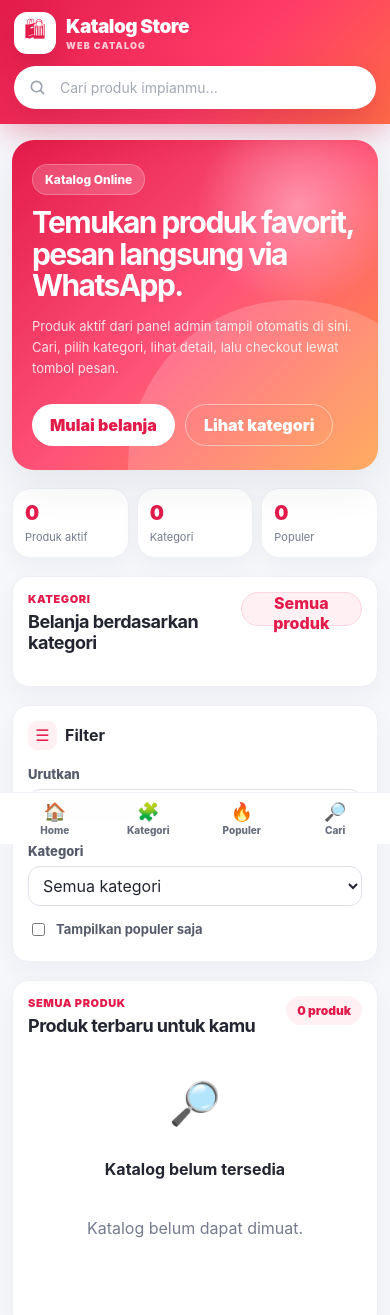
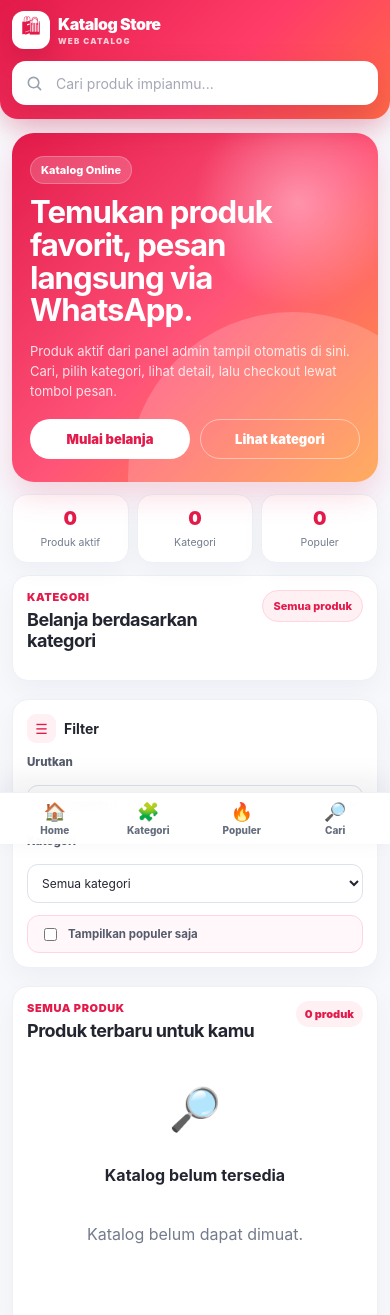
Before and after one commit to ramax100/KatalogRich, a website: page public/store.html in a window 390 px wide. Drawn offline with Linux system fonts and the light colour scheme; no server answers.

Commit message:
Improve web catalog responsive layout

```diff
--- a/public/store.css
+++ b/public/store.css
@@ -298,3 +298,132 @@ h2 { margin: 0; color: var(--ink); font-size: 22px; letter-spacing: -.5px; }
 @media (max-width: 390px) {
   .product-grid, .skeleton-grid { grid-template-columns: 1fr; }
 }
+
+/* === Responsive polish: tablet & mobile storefront === */
+@media (max-width: 1120px) {
+  .header-main,
+  .top-strip,
+  main { max-width: 100%; }
+  .hero-card { grid-template-columns: minmax(0, 1fr) 280px; padding: 30px; }
+  .promo-main { right: 0; width: 215px; }
+  .product-grid, .skeleton-grid { grid-template-columns: repeat(3, minmax(0, 1fr)); }
+}
+
+@media (max-width: 980px) {
+  .market-header { position: sticky; }
+  .header-main {
+    grid-template-columns: minmax(0, 1fr) auto;
+    gap: 12px;
+    padding: 13px 18px 16px;
+  }
+  .store-brand { min-width: 0; }
+  .store-brand strong { max-width: 46vw; }
+  .search-bar { grid-column: 1 / -1; order: 3; }
+  .header-action { display: inline-flex; height: 38px; padding: 0 13px; }
+  .hero-card { grid-template-columns: 1fr; min-height: auto; }
+  .hero-visual { display: none; }
+  .content-grid { grid-template-columns: 1fr; }
+  .filter-panel {
+    position: static;
+    display: grid;
+    grid-template-columns: repeat(2, minmax(0, 1fr));
+    gap: 10px 12px;
+  }
+  .filter-title { grid-column: 1 / -1; margin-bottom: 2px; }
+  .filter-panel label { margin: 0 0 6px; }
+  .filter-panel label:not(.check-line) { align-self: end; }
+  .filter-panel select { height: 42px; }
+  .check-line { grid-column: 1 / -1; min-height: 38px; margin: 2px 0 0 !important; padding: 0 12px; background: #fff7fa; border: 1px solid #ffd6df; border-radius: 12px; }
+  .product-grid, .skeleton-grid { grid-template-columns: repeat(2, minmax(0, 1fr)); }
+}
+
+@media (max-width: 720px) {
+  body { background: #f7f8fc; }
+  .market-header { border-radius: 0 0 18px 18px; }
+  .header-main { padding: 11px 12px 14px; }
+  .brand-bag { width: 38px; height: 38px; border-radius: 12px; font-size: 20px; }
+  .store-brand { gap: 8px; }
+  .store-brand strong { max-width: 58vw; font-size: 16px; }
+  .store-brand small { font-size: 8px; }
+  .header-action { display: none; }
+  .search-bar {
+    height: 44px;
+    grid-template-columns: 21px 1fr;
+    padding: 0 13px;
+    border-radius: 14px;
+  }
+  .search-bar button { display: none; }
+  main { padding: 14px 12px 96px; }
+  .hero-card {
+    padding: 23px 18px;
+    border-radius: 22px;
+    box-shadow: 0 14px 30px rgba(227, 27, 75, .16);
+  }
+  .hero-kicker { font-size: 11px; padding: 6px 10px; }
+  .hero-copy h1 { font-size: clamp(26px, 8vw, 34px); letter-spacing: -1px; }
+  .hero-copy p:not(.hero-kicker) { font-size: 13px; line-height: 1.55; }
+  .hero-actions { margin-top: 18px; }
+  .hero-actions button { flex: 1 1 135px; height: 40px; padding: 0 12px; font-size: 13px; }
+  .stats-row { grid-template-columns: repeat(3, minmax(0, 1fr)); gap: 8px; margin: 12px 0; }
+  .stats-row article { padding: 12px 8px; border-radius: 15px; text-align: center; }
+  .stats-row strong { font-size: 19px; }
+  .stats-row span { font-size: 10.5px; }
+  .section-card,
+  .filter-panel,
+  .products-section { padding: 14px; border-radius: 16px; }
+  .section-head,
+  .products-head { align-items: flex-start; }
+  .section-head button { height: 32px; padding: 0 10px; font-size: 11px; white-space: nowrap; }
+  h2 { font-size: 18px; }
+  .category-chips { gap: 8px; margin: 13px -2px 0; padding: 0 2px 2px; }
+  .category-chip { min-width: 106px; padding: 11px 12px; border-radius: 14px; }
+  .category-chip strong { font-size: 12px; }
+  .category-chip span { font-size: 10px; }
+  .filter-panel { grid-template-columns: 1fr 1fr; }
+  .filter-title { font-size: 14px; }
+  .filter-panel label { font-size: 11.5px; }
+  .filter-panel select { height: 39px; border-radius: 11px; font-size: 12px; }
+  .products-head { gap: 10px; }
+  .result-count { padding: 6px 9px; font-size: 11px; white-space: nowrap; }
+  .product-grid, .skeleton-grid { gap: 10px; margin-top: 14px; }
+  .product-card { border-radius: 15px; }
+  .product-card:hover { transform: none; box-shadow: 0 10px 24px rgba(24,32,52,.08); }
+  .product-media { aspect-ratio: 1 / .86; }
+  .product-badge { top: 7px; left: 7px; padding: 4px 7px; font-size: 9px; }
+  .product-body { padding: 10px; }
+  .product-name { min-height: 36px; font-size: 12.5px; line-height: 1.35; }
+  .product-price { margin-top: 6px; font-size: 14px; }
+  .product-desc { display: none; }
+  .product-actions { grid-template-columns: 1fr; margin-top: 9px; }
+  .product-actions button, .product-actions a { height: 34px; border-radius: 10px; font-size: 11.5px; }
+  .card-order { display: none !important; }
+  .skeleton-grid span { height: 205px; }
+  .mobile-nav { box-shadow: 0 -10px 30px rgba(25, 30, 45, .08); }
+}
+
+@media (max-width: 520px) {
+  .product-grid, .skeleton-grid { grid-template-columns: repeat(2, minmax(0, 1fr)); }
+  .filter-panel { grid-template-columns: 1fr; }
+  .check-line { grid-column: auto; }
+  .detail-sheet {
+    align-self: end;
+    width: 100%;
+    max-height: 92vh;
+    border-radius: 24px 24px 0 0;
+  }
+  .detail-image-wrap { min-height: 230px; max-height: 36vh; }
+  .detail-body { padding: 20px 18px calc(20px + env(safe-area-inset-bottom)); }
+  .detail-body h2 { font-size: 23px; }
+  .detail-price { font-size: 22px; }
+  .detail-description { font-size: 13.5px; line-height: 1.6; }
+  .detail-actions { display: grid; grid-template-columns: 1fr; }
+  .order-button, .secondary-detail { width: 100%; min-height: 43px; }
+}
+
+@media (max-width: 380px) {
+  main { padding-left: 10px; padding-right: 10px; }
+  .product-grid, .skeleton-grid { grid-template-columns: 1fr; }
+  .product-media { aspect-ratio: 1 / .72; }
+  .product-actions { grid-template-columns: 1fr auto; }
+  .card-order { display: inline-flex !important; }
+}
--- a/public/store.html
+++ b/public/store.html
@@ -6,7 +6,7 @@
     <meta name="theme-color" content="#e31b4b" />
     <title>Katalog Web — Belanja Produk</title>
     <meta name="description" content="Katalog produk web dengan pencarian, kategori, produk populer, dan pemesanan WhatsApp." />
-    <link rel="stylesheet" href="/store.css?v=20260729-1" />
+    <link rel="stylesheet" href="/store.css?v=20260729-2" />
   </head>
   <body>
     <div class="app-shell">
```
